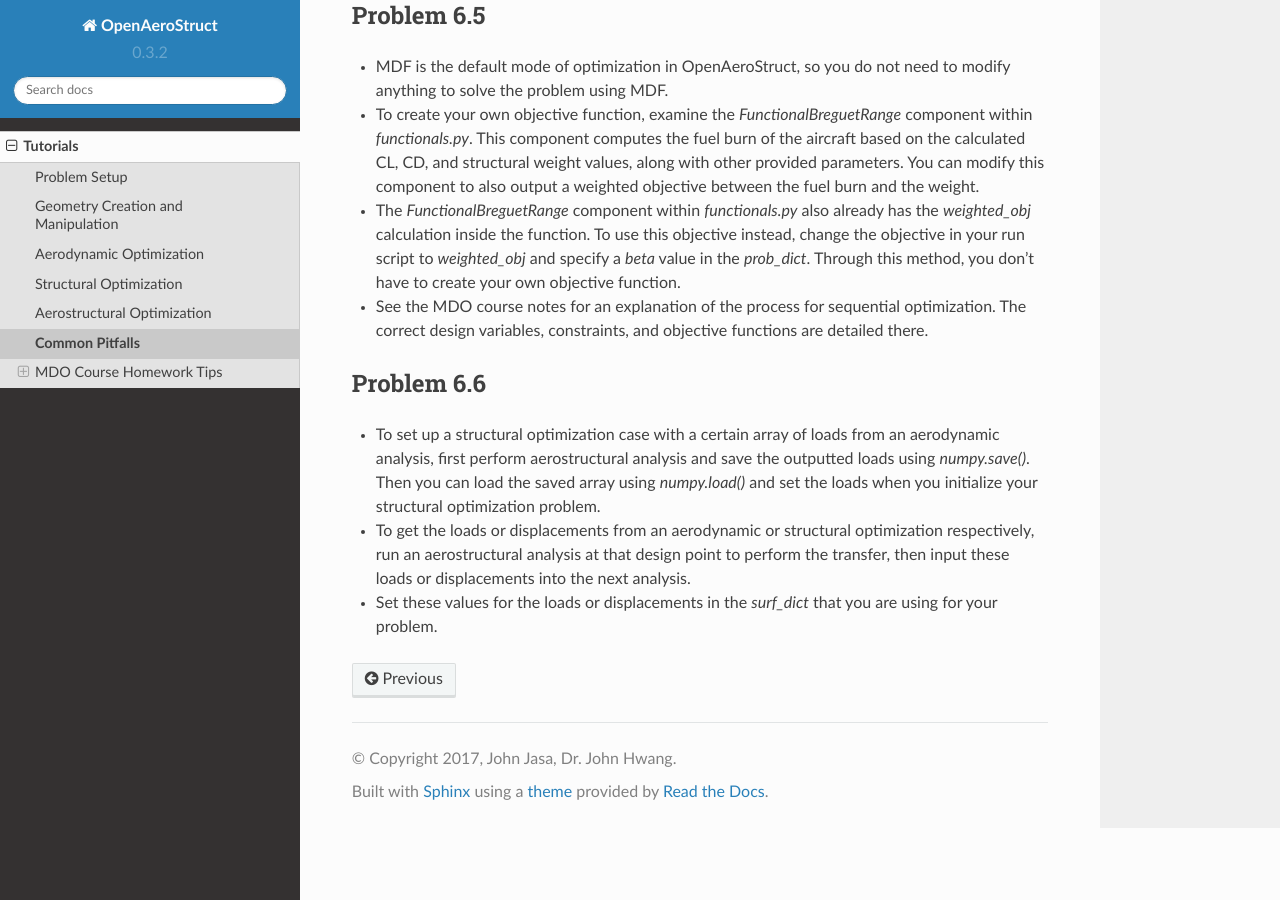
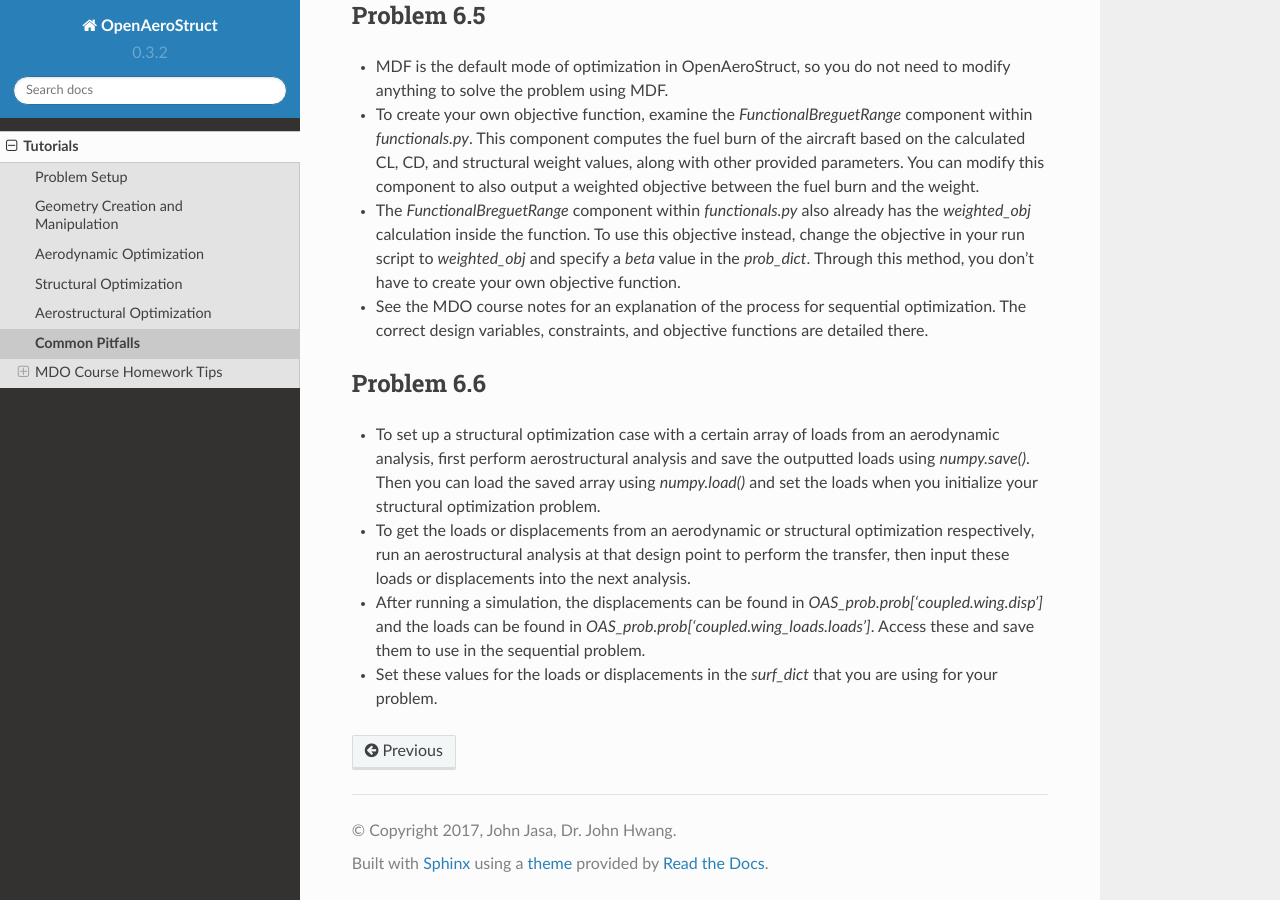
Before and after one commit to mid2SUPAERO/ecoHALE, a Sphinx documentation site: the page built from doc/tutorials/common_pitfalls.rst, in a window 1280 px wide and 900 px high, scrolled down 2062 px. Built offline with Sphinx 7.4.7 and the Read the Docs theme 2.0.0, drawn with Linux system fonts in a browser that asks for light colours.

Commit message:
Update common_pitfalls.rst

```diff
--- a/doc/tutorials/common_pitfalls.rst
+++ b/doc/tutorials/common_pitfalls.rst
@@ -83,4 +83,6 @@ Problem 6.6
 
 - To get the loads or displacements from an aerodynamic or structural optimization respectively, run an aerostructural analysis at that design point to perform the transfer, then input these loads or displacements into the next analysis.
 
+- After running a simulation, the displacements can be found in `OAS_prob.prob['coupled.wing.disp']` and the loads can be found in `OAS_prob.prob['coupled.wing_loads.loads']`. Access these and save them to use in the sequential problem.
+
 - Set these values for the loads or displacements in the `surf_dict` that you are using for your problem.
```
